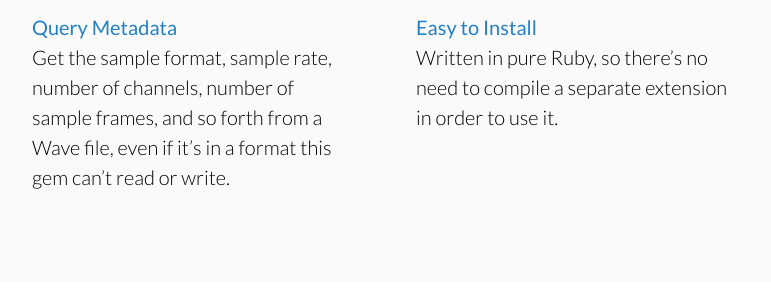
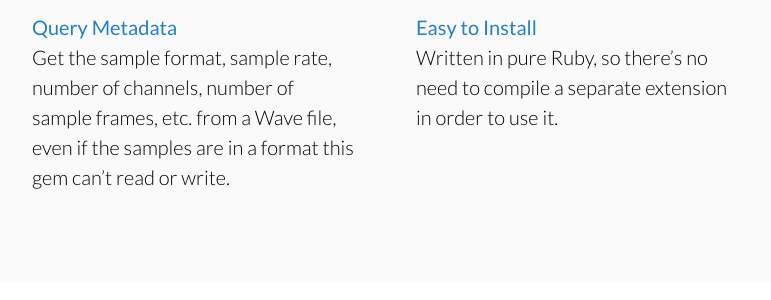
Before and after one commit to jstrait/wavefile, a Jekyll site: the page built from index.html, in a window 1280 px wide and 900 px high, scrolled down 363 px. Shown: the part 215-515 px from the top of the window, without its empty margins (254-1025 px from the left). Built offline with Jekyll 4.4.1, drawn with Linux system fonts in a browser that asks for light colours; some web fonts are replaced.

Commit message:
Clarifying potentially confusing wording on home page
It seemed potentially confusing to say that the gem could query
metadata from a file that is "in a format this gem can't read or
write". If a file is in a format that can't be read, then how can
the gem read the metadata?

The new wording hopefully makes it more clear that the metadata
can be read regardless of whether or not the _sample data_ is in
a format that can be read.

```diff
--- a/index.html
+++ b/index.html
@@ -14,7 +14,7 @@ title: Home
       </ul>
     </li>
     <li class="mb1"><h3>Seamless Conversions</h3>Convert back and forth between any format the gem supports. Read from an 8-bit mono file as if it were 16-bit stereo. Generate floating point samples, but write them as 16-bit integers.</li>
-    <li class="mb1 mb0-l"><h3>Query Metadata</h3>Get the sample format, sample rate, number of channels, number of sample frames, and so forth from a Wave file, even if it&rsquo;s in a format this gem can&rsquo;t read or write.</li>
+    <li class="mb1 mb0-l"><h3>Query Metadata</h3>Get the sample format, sample rate, number of channels, number of sample frames, etc. from a Wave file, even if the samples are in a format this gem can&rsquo;t read or write.</li>
     <li><h3>Easy to Install</h3>Written in pure Ruby, so there&rsquo;s no need to compile a separate extension in order to use it.</li>
   </ul>
 </div>
```
